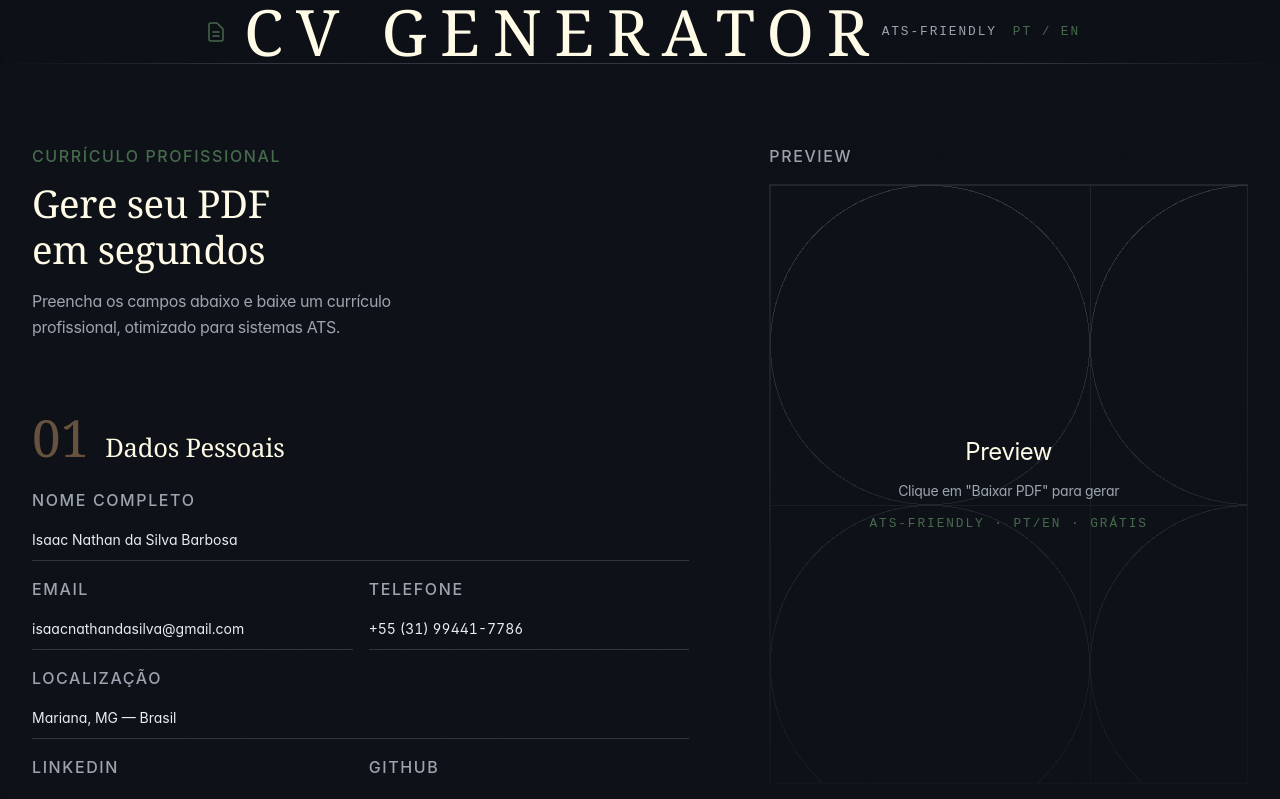
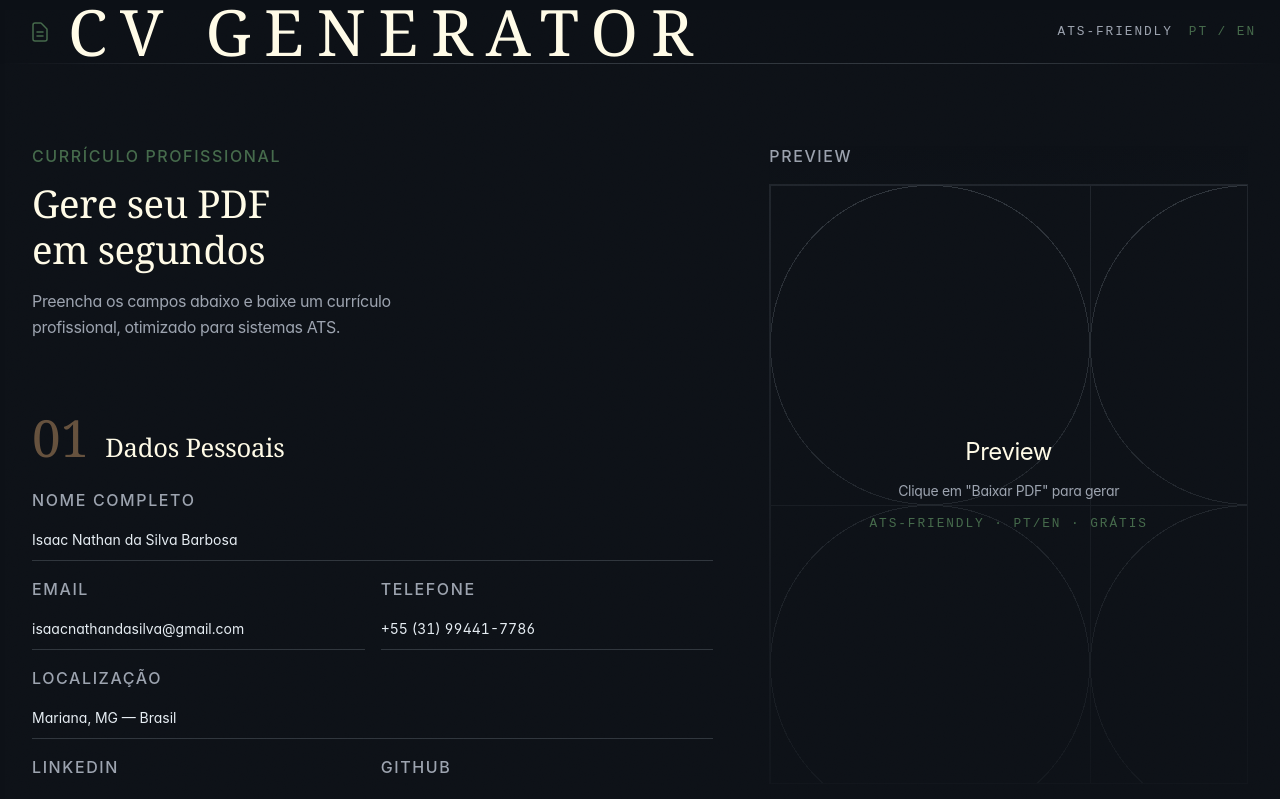
Before and after one commit to xAngryBadger/cv-generator, a React (Vite) app in the folder frontend/: page / in a window 1280 px wide. Shown: the top 799 px of the page. Built offline with nearby package versions, Linux system fonts and the light colour scheme; no server answers.

Commit message:
Fix header padding, add smooth lerp scroll to form panel (useSmoothContainer hook)

```diff
--- a/frontend/src/App.tsx
+++ b/frontend/src/App.tsx
@@ -2,6 +2,7 @@ import { useState } from 'react'
 import { motion } from 'framer-motion'
 import { Preloader } from './components/Preloader'
 import { useLenis } from './hooks/useLenis'
+import { useSmoothContainer } from './hooks/useSmoothContainer'
 import { revealVariants, staggerContainer } from './hooks/useScrollReveal'
 import { apiUrl } from './lib/api'
 
@@ -64,6 +65,7 @@ function App() {
   const [previewUrl, setPreviewUrl] = useState<string | null>(null)
 
   useLenis()
+  const formScrollRef = useSmoothContainer()
 
   const handleChange = (field: keyof CVData, value: string) => {
     setData(prev => ({ ...prev, [field]: value }))
@@ -105,8 +107,8 @@ return (
         transition={{ duration: 0.8, delay: 0.1, ease: [0.16, 1, 0.3, 1] }}
         className="min-h-screen bg-[var(--color-bg)] text-[var(--color-text)]"
       >
-        <header className="fixed top-0 left-0 right-0 z-40 fade-border-bottom h-16 flex items-center" style={{ backdropFilter: 'blur(16px)', backgroundColor: 'rgba(13,17,23,0.8)' }}>
-          <div className="max-w-7xl mx-auto px-6 py-4 flex items-center justify-between">
+<header className="fixed top-0 left-0 right-0 z-40 fade-border-bottom h-16 flex items-center" style={{ backdropFilter: 'blur(16px)', backgroundColor: 'rgba(13,17,23,0.8)' }}>
+      <div className="max-w-7xl mx-auto px-6 w-full flex items-center justify-between">
             <div className="flex items-center gap-3">
               <motion.div
                 initial={{ scale: 0 }}
@@ -136,7 +138,7 @@ return (
             variants={staggerContainer}
             className="grid grid-cols-1 lg:grid-cols-12 gap-8 lg:gap-12"
           >
-            <div className="lg:col-span-7 lg:sticky lg:top-24 lg:self-start lg:max-h-[calc(100dvh-8rem)] lg:overflow-y-auto lg:pr-8">
+            <div ref={formScrollRef} data-lenis-prevent className="lg:col-span-7 lg:sticky lg:top-24 lg:self-start lg:max-h-[calc(100dvh-8rem)] lg:overflow-y-auto lg:pr-2 [&::-webkit-scrollbar]:w-1 [&::-webkit-scrollbar-thumb]:bg-[var(--color-border)] [&::-webkit-scrollbar-thumb]:rounded-sm [&::-webkit-scrollbar-track]:transparent">
               <motion.div variants={revealVariants} custom={0} className="mb-10">
                 <p className="eyebrow text-[var(--color-primary)] mb-3">Currículo Profissional</p>
                 <h2 className="text-3xl md:text-4xl font-serif font-normal text-[var(--color-cream)] leading-tight">
--- /dev/null
+++ b/frontend/src/hooks/useSmoothContainer.ts
@@ -0,0 +1,53 @@
+import { useEffect, useRef, useCallback } from 'react'
+
+export function useSmoothContainer() {
+  const ref = useRef<HTMLDivElement>(null)
+  const target = useRef(0)
+  const current = useRef(0)
+  const rafId = useRef(0)
+
+  const lerp = (a: number, b: number, t: number) => a + (b - a) * t
+
+  const animate = useCallback(() => {
+    const el = ref.current
+    if (!el) return
+
+    current.current = lerp(current.current, target.current, 0.12)
+
+    const diff = Math.abs(target.current - current.current)
+    if (diff > 0.5) {
+      el.scrollTop = current.current
+      rafId.current = requestAnimationFrame(animate)
+    } else {
+      el.scrollTop = target.current
+      current.current = target.current
+    }
+  }, [])
+
+  useEffect(() => {
+    const el = ref.current
+    if (!el) return
+
+    const onWheel = (e: WheelEvent) => {
+      e.preventDefault()
+      target.current = Math.max(
+        0,
+        Math.min(
+          target.current + e.deltaY,
+          el.scrollHeight - el.clientHeight
+        )
+      )
+      current.current = el.scrollTop
+      cancelAnimationFrame(rafId.current)
+      rafId.current = requestAnimationFrame(animate)
+    }
+
+    el.addEventListener('wheel', onWheel, { passive: false })
+    return () => {
+      el.removeEventListener('wheel', onWheel)
+      cancelAnimationFrame(rafId.current)
+    }
+  }, [animate])
+
+  return ref
+}
```
